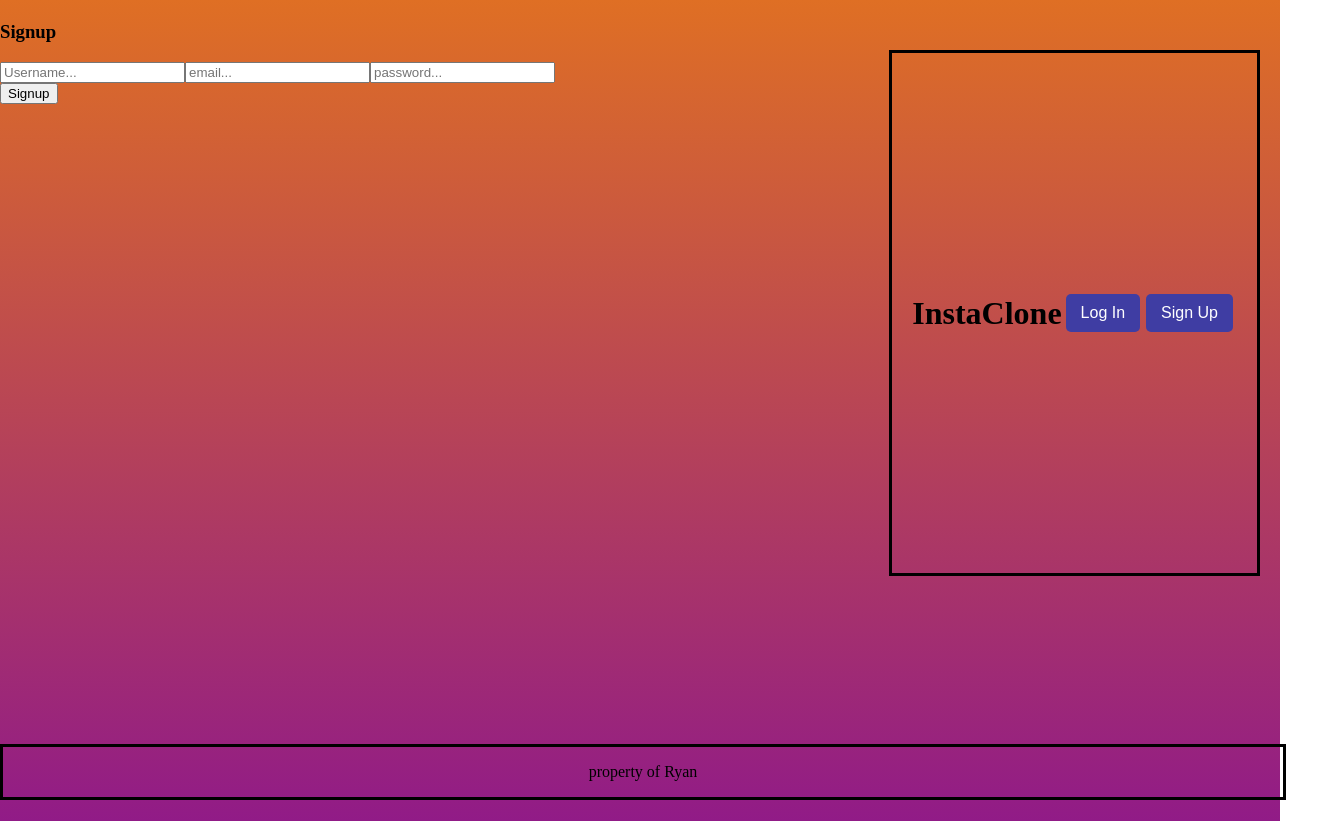
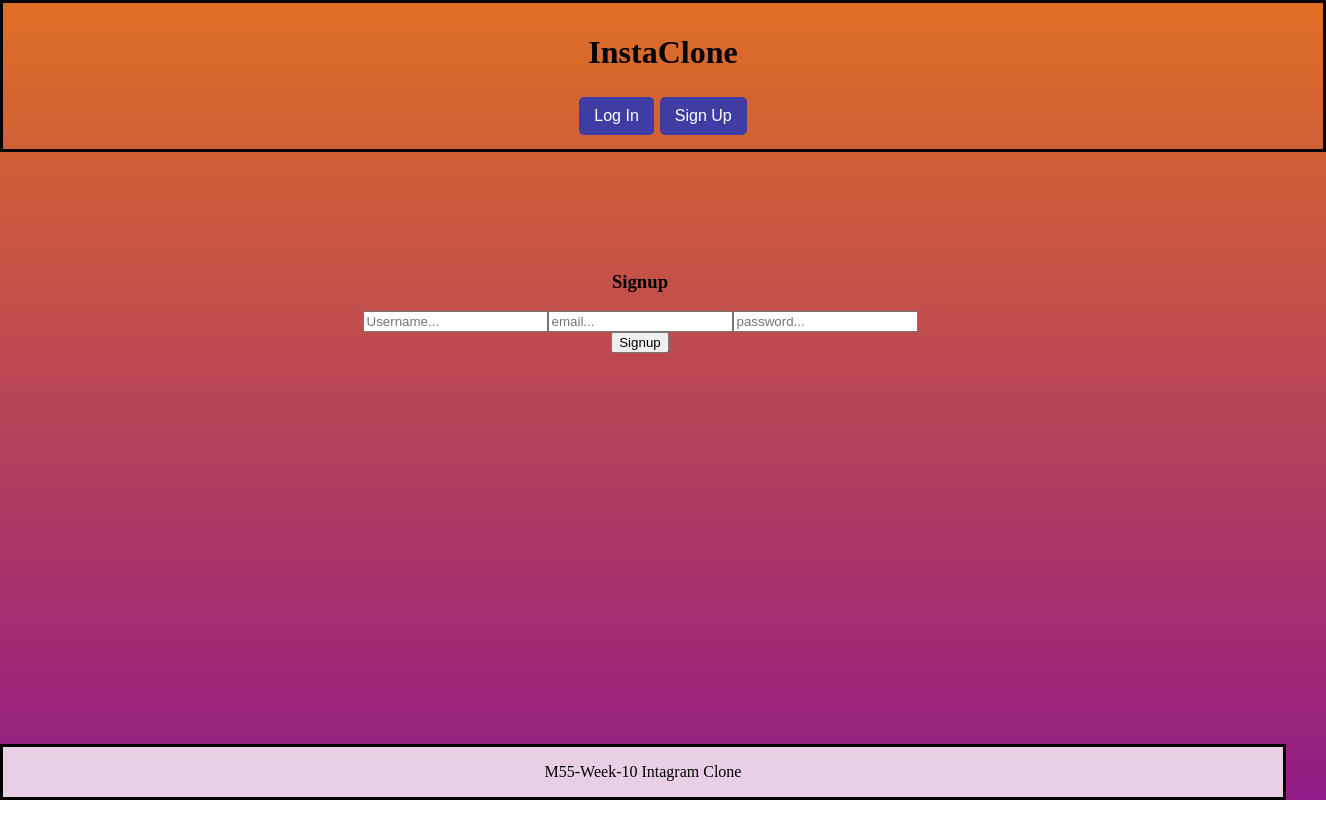
Before and after one commit to LastGreenseer/M55_instaclone_FE, a React (Vite) app: page / in a window 1280 px wide. Both pictures are taken after a click on the button "Sign Up". Shown: the whole page, 1326 px wide, since content can reach past the window. After the commit the page ends 800 px from the top, so only its background shows below. Built offline with nearby package versions, Linux system fonts and the light colour scheme; no server answers.

Commit message:
style: reformated page and photos

```diff
--- a/src/App.jsx
+++ b/src/App.jsx
@@ -39,7 +39,6 @@
           setShowLogin={setShowLogin}
           isLoggedIn={isLoggedIn}
         />
-        <h1>{import.meta.env.VITE_COOL_TEST}</h1>
 
         {showSignup && (
           <Signup handleChange={handleChange} setShowSignup={setShowSignup} />
--- a/src/components/ImageConainer/ImageContainer.css
+++ b/src/components/ImageConainer/ImageContainer.css
@@ -1,12 +1,22 @@
 .imageWrapper {
     display: grid;
-    grid-template-columns: repeat(3, 1fr);
+    grid-template-columns: repeat(4, 1fr);
     gap: 10px;
+    padding-top: 50px;
+    padding-right: 380px;
+    padding-bottom: 50px;
 }
 
 .imageItem {
     width: 100%;
-    height: auto;
     border-radius: 8px;
     cursor: pointer;
+    overflow: hidden;
 }
+
+.imageItem img {
+    width: 100%;
+    height: 200px;
+    object-fit: cover;
+    display: block;
+}
--- /dev/null
+++ b/src/components/footer.css
@@ -0,0 +1,4 @@
+footer {
+    background-color: rgba(255, 255, 255, 0.788);
+    border: 1px solid color black
+}
--- a/src/components/footer.jsx
+++ b/src/components/footer.jsx
@@ -1,9 +1,10 @@
 import React from "react";
+import "./footer.css"
 
 const Footer = () => {
   return (
     <footer>
-      <p>property of Ryan</p>
+      <p>M55-Week-10 Intagram Clone</p>
     </footer>
   );
 };
--- a/src/components/header.css
+++ b/src/components/header.css
@@ -1,9 +1,11 @@
 header {
   padding: 10px 20px;
   display: flex;
+  flex-direction: column;
   justify-content: space-between;
   align-items: center;
   border-bottom: 1px solid #757575;
+  width: 300px;
 }
 
 nav ul {
--- a/src/components/logOrSign/login/Login.css
+++ b/src/components/logOrSign/login/Login.css
@@ -0,0 +1,7 @@
+.flexLogin {
+display: flex;
+flex-direction: column;
+justify-content: center;
+align-items: center;
+padding: 50px;
+}
--- a/src/components/logOrSign/signup/Signup.css
+++ b/src/components/logOrSign/signup/Signup.css
@@ -0,0 +1,7 @@
+.flexSignup {
+display: flex;
+flex-direction: column;
+justify-content: center;
+align-items: center;
+padding: 50px;
+}
--- a/src/components/logOrSign/signup/Signup.jsx
+++ b/src/components/logOrSign/signup/Signup.jsx
@@ -19,13 +19,13 @@
   };
 
   return (
-    <div className="flex signup">
+    <div className="flexSignup">
       <form
         onSubmit={(e) => {
           e.preventDefault();
           handleSubmit(e, registerUser, username, email, password);
         }}
-        className="flex signup"
+        className="flexSignup"
       >
         <h3>Signup</h3>
         <div>
--- a/src/index.css
+++ b/src/index.css
@@ -5,13 +5,14 @@
 }
 
 header {
-  position: absolute;
+  /* position: absolute; */
   justify-content: center;
   text-align: center;
   border: solid black;
-  height: 500px;
-  top: 50px;
-  right: 20px;
+  width: 100%;
+  /* height: 500px; */
+  /* top: 50px; */
+  /* right: 20px; */
 }
 
 footer {
```
